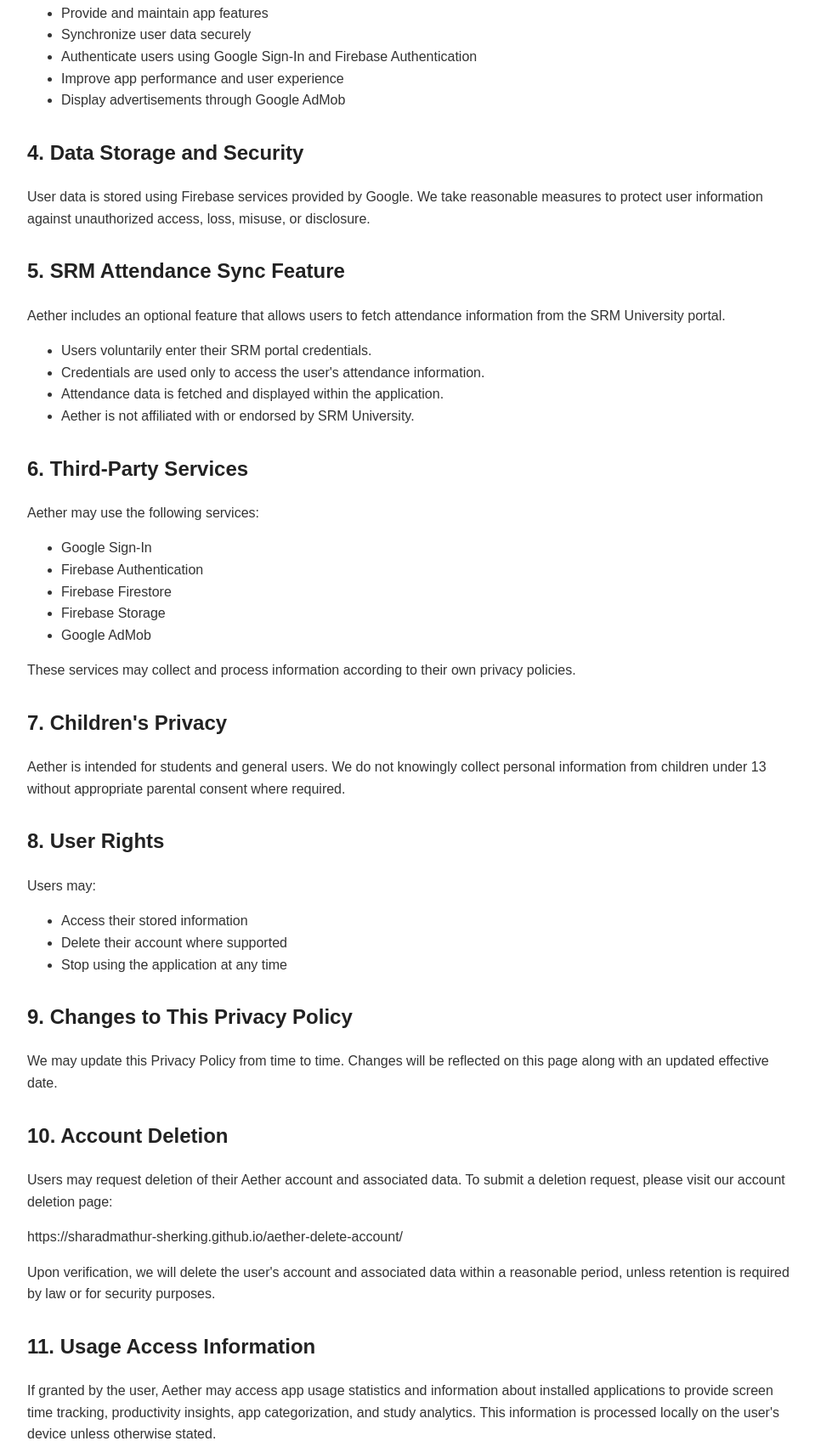
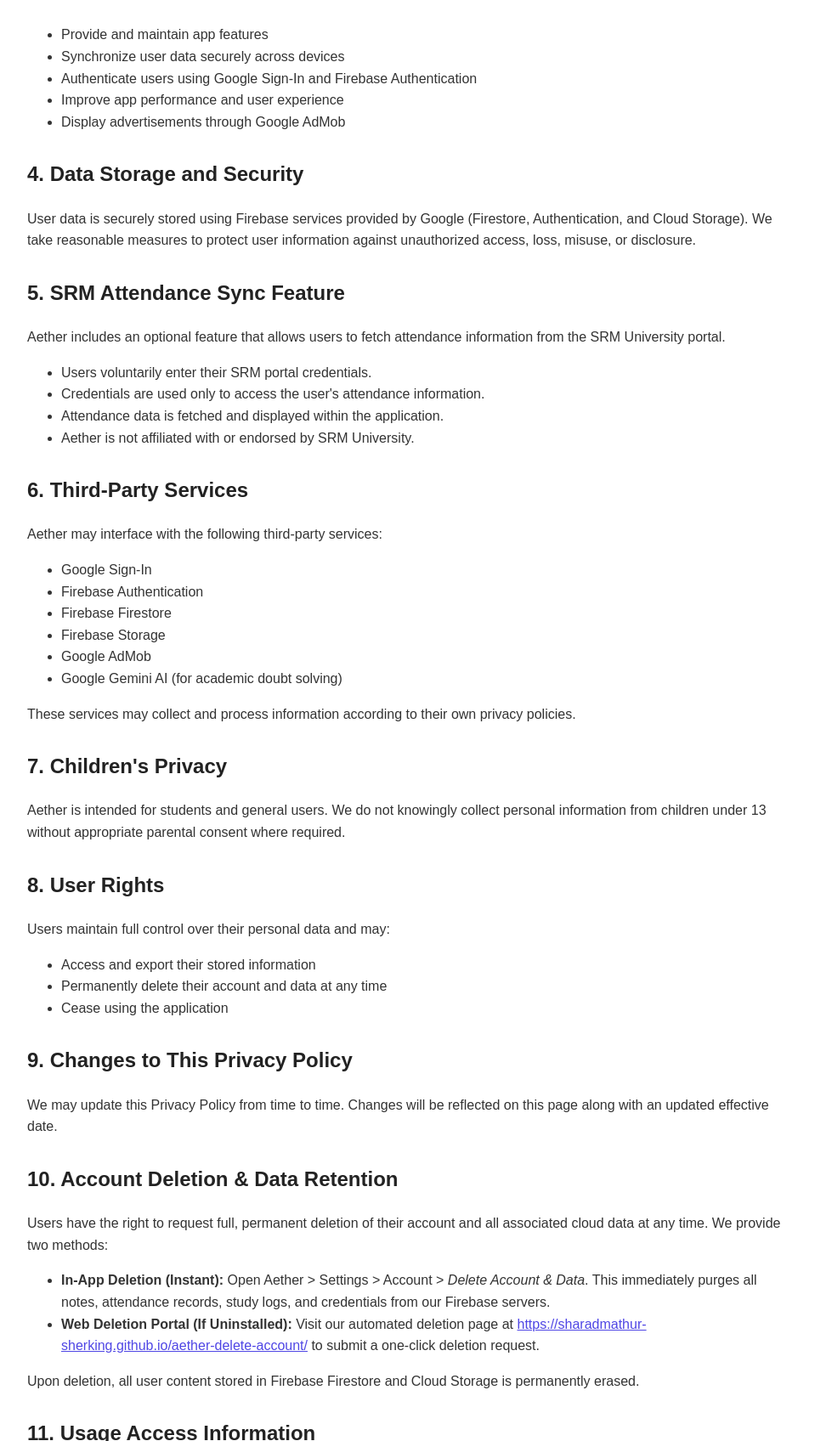
Before and after one commit to sharadmathur-sherking/sharadmathur-sherking.github.io, a plain HTML site: page privacy-policy.html in a window 1280 px wide. Shown: the part 1104-2800 px from the top of the page at 85% size, without its empty margins (158-1117 px from the left). Drawn offline with Linux system fonts and the light colour scheme.

Commit message:
Update privacy-policy.html

```diff
--- a/privacy-policy.html
+++ b/privacy-policy.html
@@ -23,13 +23,17 @@
         .date {
             color: #666;
         }
+        a {
+            color: #4F46E5;
+            text-decoration: underline;
+        }
     </style>
 </head>
 <body>
 
 <h1>Privacy Policy for Aether</h1>
 
-<p class="date"><strong>Effective Date:</strong>11 June 2026</p>
+<p class="date"><strong>Effective Date:</strong> 11 June 2026</p>
 
 <h2>1. Introduction</h2>
 <p>
@@ -42,7 +46,7 @@
 
 <h3>a. Account Information</h3>
 <p>
-When you sign in using Google Sign-In, we may collect:
+When you sign in using Google Sign-In or Email Authentication, we may collect:
 </p>
 <ul>
     <li>Name</li>
@@ -55,11 +59,12 @@
 Aether may store user-created data such as:
 </p>
 <ul>
-    <li>Notes</li>
-    <li>To-do Tasks</li>
-    <li>Attendance Records</li>
-    <li>Study Timer Data</li>
-    <li>Productivity Statistics</li>
+    <li>Notes and Study Folders</li>
+    <li>To-do Tasks and Timetables</li>
+    <li>Attendance and CGPA Records</li>
+    <li>Study Timer and Stopwatch Data</li>
+    <li>Productivity Statistics, Badges, and Streaks</li>
+    <li>AI Academic Doubts and Flashcard Decks</li>
 </ul>
 
 <h3>c. Device and Usage Information</h3>
@@ -78,7 +83,7 @@
 <h2>3. How We Use Your Information</h2>
 <ul>
     <li>Provide and maintain app features</li>
-    <li>Synchronize user data securely</li>
+    <li>Synchronize user data securely across devices</li>
     <li>Authenticate users using Google Sign-In and Firebase Authentication</li>
     <li>Improve app performance and user experience</li>
     <li>Display advertisements through Google AdMob</li>
@@ -86,7 +91,7 @@
 
 <h2>4. Data Storage and Security</h2>
 <p>
-User data is stored using Firebase services provided by Google.
+User data is securely stored using Firebase services provided by Google (Firestore, Authentication, and Cloud Storage).
 We take reasonable measures to protect user information against
 unauthorized access, loss, misuse, or disclosure.
 </p>
@@ -106,7 +111,7 @@
 
 <h2>6. Third-Party Services</h2>
 <p>
-Aether may use the following services:
+Aether may interface with the following third-party services:
 </p>
 
 <ul>
@@ -115,6 +120,7 @@
     <li>Firebase Firestore</li>
     <li>Firebase Storage</li>
     <li>Google AdMob</li>
+    <li>Google Gemini AI (for academic doubt solving)</li>
 </ul>
 
 <p>
@@ -130,13 +136,13 @@
 
 <h2>8. User Rights</h2>
 <p>
-Users may:
+Users maintain full control over their personal data and may:
 </p>
 
 <ul>
-    <li>Access their stored information</li>
-    <li>Delete their account where supported</li>
-    <li>Stop using the application at any time</li>
+    <li>Access and export their stored information</li>
+    <li>Permanently delete their account and data at any time</li>
+    <li>Cease using the application</li>
 </ul>
 
 <h2>9. Changes to This Privacy Policy</h2>
@@ -144,34 +150,31 @@
 We may update this Privacy Policy from time to time.
 Changes will be reflected on this page along with an updated effective date.
 </p>
-<h2>10. Account Deletion</h2>
 
+<h2>10. Account Deletion & Data Retention</h2>
 <p>
-Users may request deletion of their Aether account and associated data.
-To submit a deletion request, please visit our account deletion page:
+Users have the right to request full, permanent deletion of their account and all associated cloud data at any time. We provide two methods:
+</p>
+<ul>
+    <li><strong>In-App Deletion (Instant):</strong> Open Aether &gt; Settings &gt; Account &gt; <em>Delete Account &amp; Data</em>. This immediately purges all notes, attendance records, study logs, and credentials from our Firebase servers.</li>
+    <li><strong>Web Deletion Portal (If Uninstalled):</strong> Visit our automated deletion page at <a href="https://sharadmathur-sherking.github.io/aether-delete-account/">https://sharadmathur-sherking.github.io/aether-delete-account/</a> to submit a one-click deletion request.</li>
+</ul>
+<p>
+Upon deletion, all user content stored in Firebase Firestore and Cloud Storage is permanently erased.
 </p>
 
-<p>
-https://sharadmathur-sherking.github.io/aether-delete-account/
-</p>
-
-<p>
-Upon verification, we will delete the user's account and associated data within a reasonable period, unless retention is required by law or for security purposes.
-</p>
 <h2>11. Usage Access Information</h2>
 <p>
 If granted by the user, Aether may access app usage statistics and information about installed applications to provide screen time tracking, productivity insights, app categorization, and study analytics. This information is processed locally on the user's device unless otherwise stated.
 </p>
+
 <h2>12. Contact Us</h2>
-
 <p>
-For questions regarding this Privacy Policy, contact:
+For questions regarding this Privacy Policy or data requests, contact:
 </p>
-
 <p>
 <strong>Email:</strong> atharvamathur2905@gmail.com
 </p>
-
 
 <hr>
 
```
